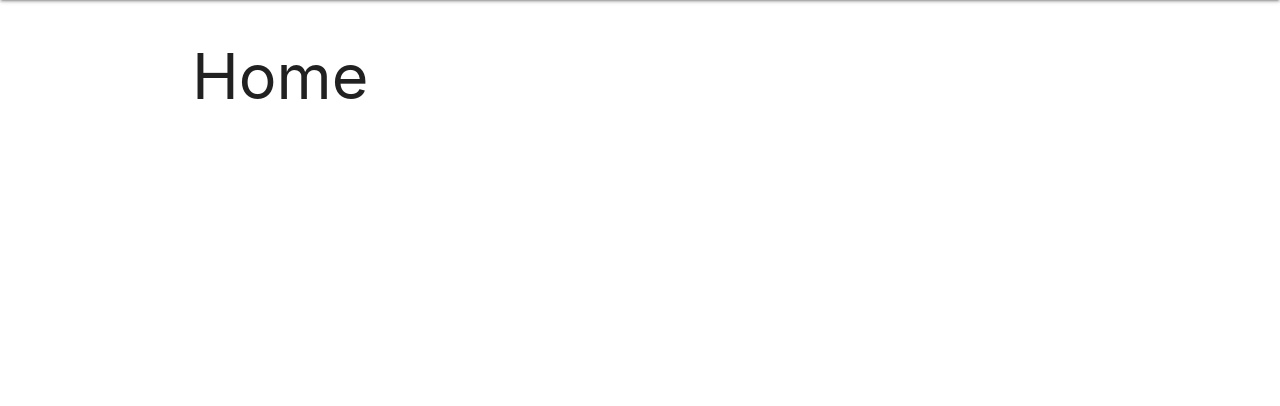
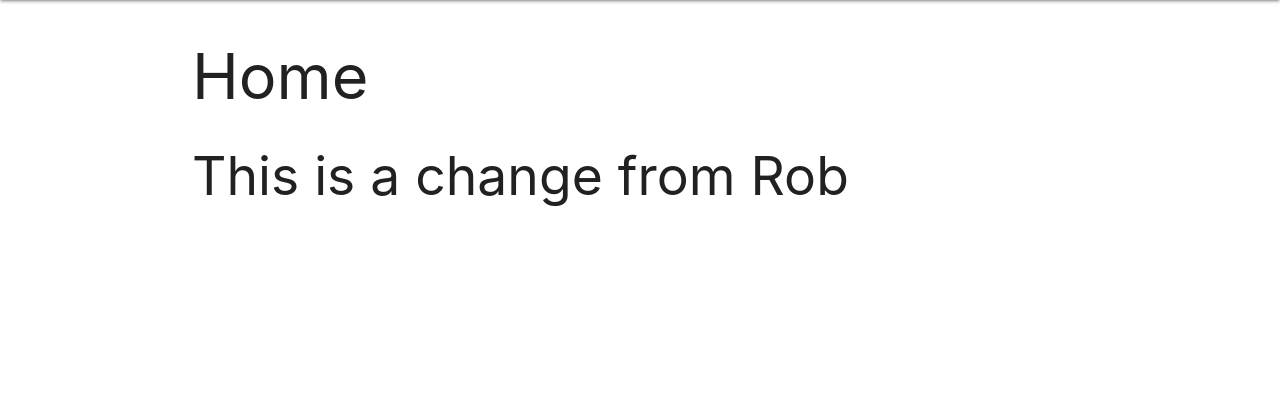
Before and after one commit to ellieeadington/sei66-project03, a Django app: page / in a window 1280 px wide. Shown: the part 64-470 px from the top of the page. Run offline with Django 4.2, Linux system fonts and the light colour scheme.

Commit message:
First rob_dev branch created

```diff
--- a/main_app/templates/home.html
+++ b/main_app/templates/home.html
@@ -1,4 +1,8 @@
 {% extends 'base.html'%}
+
 {% block content %}
+
 <h1>Home</h1>
+<h2>This is a change from Rob</h2>
+
 {% endblock%}
```
